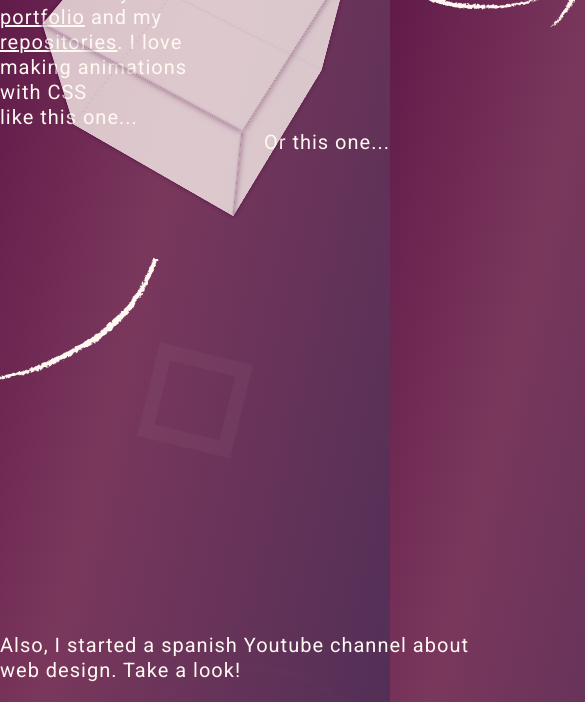
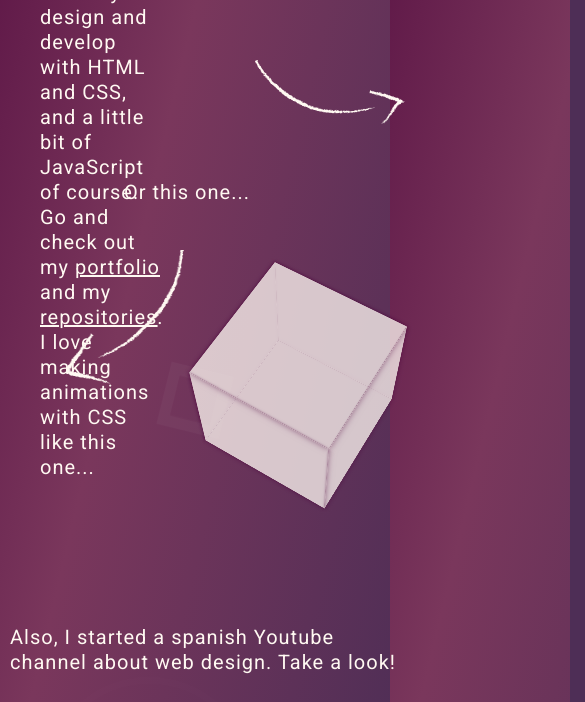
Before and after one commit to AnaDeCanha/Personal_website, a plain HTML site: page index.html in a window 390 px wide. Shown: the part 810-1512 px from the top of the page, 585 px wide, since content can reach past the window. Drawn offline with Linux system fonts and the light colour scheme.

Commit message:
responsive 768px

```diff
--- a/css/style.css
+++ b/css/style.css
@@ -15,7 +15,6 @@ body {
   letter-spacing: 1px;
   font-size: 20px;
   background-image: linear-gradient(to bottom right, #4A0038, #7A375C, #4E2E56);
-  overflow: scroll;
 }
 
 h1 {
@@ -26,6 +25,11 @@ h1 {
   display: block;
   line-height: 50px;
   margin-top: 40px;
+  padding: 0 40px;
+}
+
+p {
+  padding: 0 40px;
 }
 
 a {
@@ -134,7 +138,7 @@ header {
 
 .isotype {
   display: flex;
-  width: 400px;
+  width: 250px;
   align-items: center;
   justify-content: center;
 }
@@ -144,7 +148,7 @@ header {
   justify-content: center;
   margin: 0;
   margin-top: 40px;
-  width: 400px;
+  width: 250px;
 }
 
 .isologo img {
@@ -154,7 +158,7 @@ header {
 .contact {
   display: flex;
   margin-top: 40px;
-  width: 400px;
+  width: 250px;
   justify-content: flex-end;
   height: 20px;
 }
@@ -179,7 +183,7 @@ button{
   justify-content: center;
   align-self: center;
   align-items: center;
-  width: 100%;
+  width: 100vw;
   height: 60px;
   z-index: 1000;
   position: relative;
@@ -245,7 +249,7 @@ button{
 .intro-left{
   display: flex;
   width: 100vw;
-  margin: 0;
+  margin-left: 100px;
   align-self: flex-start;
   justify-content: flex-start;
   /* align-items: center; */
@@ -301,7 +305,7 @@ transform: rotate(15deg);
 }
 
 .intro-left-youtube {
-  width: 500px;
+  width: 420px;
   display: flex;
   justify-content: flex-start;
 }
@@ -310,6 +314,10 @@ transform: rotate(15deg);
   width: 500px;
   display: flex;
   justify-content: flex-end;
+}
+
+.intro-left-youtube>p {
+  padding: 0 10px;
 }
 
 .youtube>div>div {
@@ -553,18 +561,137 @@ transform: rotate(15deg);
 /* ----------------------------media queries------------------------- */
 
 
-@media screen and (max-width: 1024px) {
+@media screen and (max-width: 1023px) {
+
+.special {
+  margin: 100px 0 0 0;
+}
+
+.special>p {
+  margin-right: 100px;
+}
+
+.intro-left {
+  margin-left: 0;
+}
+
+.right {
+  top: 280px;
+  left: 215px;
+}
+
+.right>img {
+  width: 150px;
+}
+
+.left {
+  right: 160px;
+  top: -30px;
+  transform: rotateY(25deg);
+}
+
+.left>img {
+  width: 130px;
+}
+
+.platzi {
+  width: 200px;
+  height: 200px;
+}
+
+.demostration {
+  margin-bottom: 0;
+}
+
+.platzi-bottom {
+  border: 35px solid #FFF9F2;
+}
+
+.youtube {
+  height: 270px;
+}
+
+.platzi-top {
+  border: 35px solid #FFF9F2;
+}
+
+.platzi-left {
+  border: 35px solid #FFF9F2;
+}
+
+.youtube-icon{
+  width: 150px;
+  height: 150px;
+}
+
+.youtube-ball2{
+  width: 138px;
+  height: 138px;
+}
+
+.youtube-ball{
+  width: 138px;
+  height: 138px;
+}
+
+.intro-right-youtube {
+    width: 300px;
+}
+
+.isotype>span>img {
+    margin-left: 20px;
+}
+
+button {
+  margin-right: 20px;
+}
+
+
+#mainDiv {
+  width: 150px;
+  height: 150px;
+}
+
+#boxDiv div {
+    width: 150px;
+    height: 150px;
+}
+
+#front {
+    transform: translateZ(75px);
+}
+
+
+#back {
+    transform: rotateY(180deg) translateZ(75px);
+}
+
+#left {
+    transform: rotateY(-90deg) translateX(-75px);
+}
+
+#right {
+    transform: rotateY(90deg) translateX(75px);
+}
+
+#top {
+    transform: rotateX(-90deg) translateY(-75px);
+}
+
+#bottom {
+    transform: rotateX(90deg) translateY(75px);
+}
 
 }
 
-@media screen and (max-width: 768px) {
+@media screen and (max-width: 767px) {
 
 }
 
-@media screen and (max-width: 480px) {
+@media screen and (max-width: 479px) {
 
 }
 
-@media screen and (max-width: 320px) {
+@media screen and (max-width: 319px) {
 
 }
--- a/index.html
+++ b/index.html
@@ -117,8 +117,8 @@
             </div>
           </div>
         </div>
-        <div class="intro-right">
-        </div>
+        <!-- <div class="intro-right">
+        </div> -->
       </div>
     </section>
     <section class="youtube">
```
